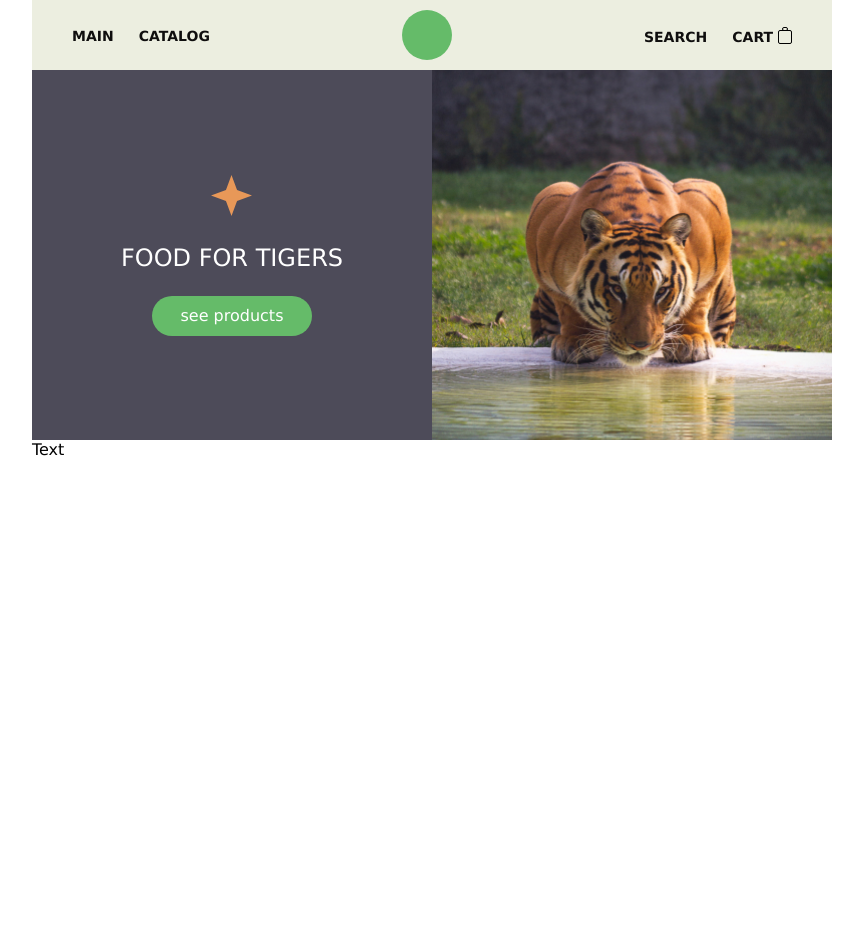
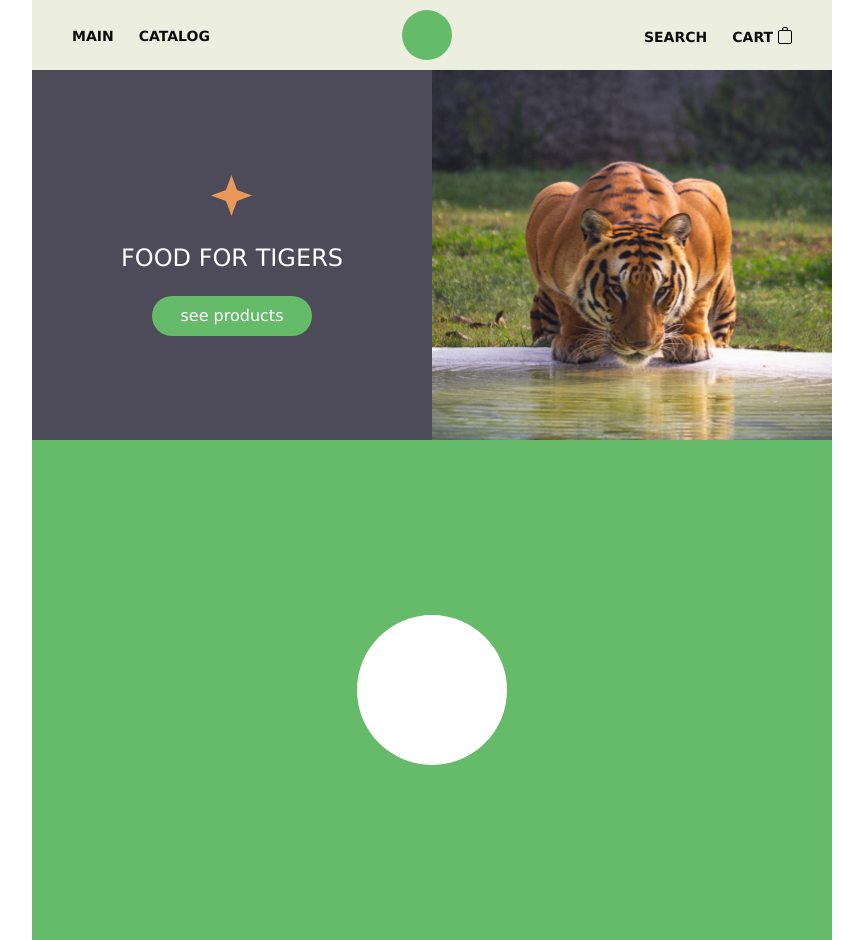
Before and after one commit to andriipereverziev19/html-start, a plain HTML site: page index.html in a window 1280 px wide. Shown: the whole page, without its empty margins (208-1071 px from the left). Before the commit the page ends 800 px from the top, so only its background shows below. Drawn offline with Linux system fonts and the light colour scheme.

Commit message:
green box

```diff
--- a/index.html
+++ b/index.html
@@ -70,6 +70,14 @@
       </div>
     </div>
 
-    <div class="container">Text</div>
+   <div class="container">
+    <div class="circle">
+    <div class="elipse">
+      </div>
+    </div>
+    </div>
+
+
+
   </body>
 </html>
--- a/styles.css
+++ b/styles.css
@@ -114,3 +114,21 @@ color: #0f0e0e;
   height: 370px;
   background-color: #4D4B59;
 }
+
+.circle{
+  width: 800px;
+  height: 500px;
+
+  background-color: #65BB69;
+  display: flex;
+  align-items: center;
+  justify-content: center;
+  }
+  .elipse{
+
+    width: 150px;
+   height: 150px;
+
+   border-radius: 100%;
+   background: #FFFFFF;
+  }
```
